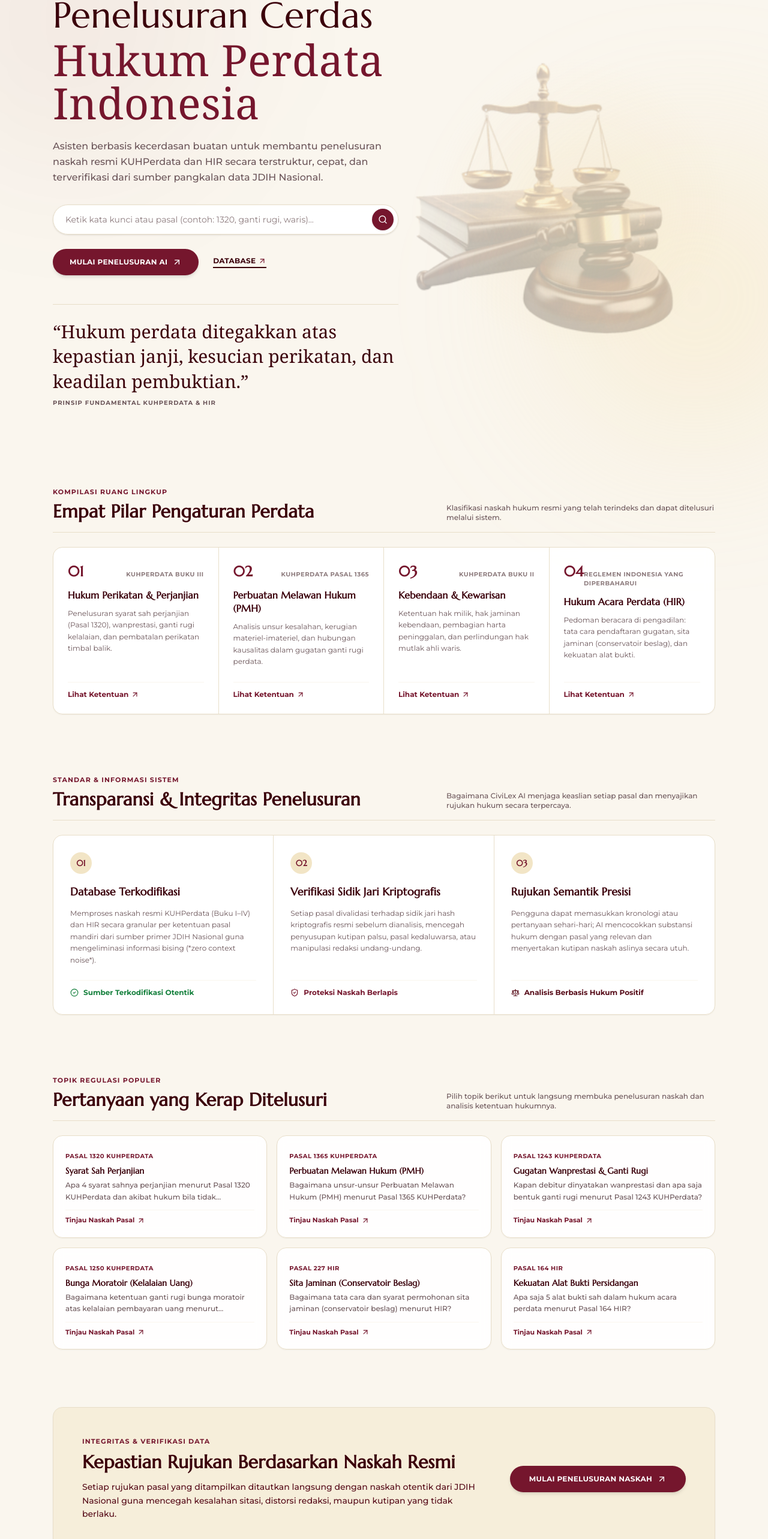
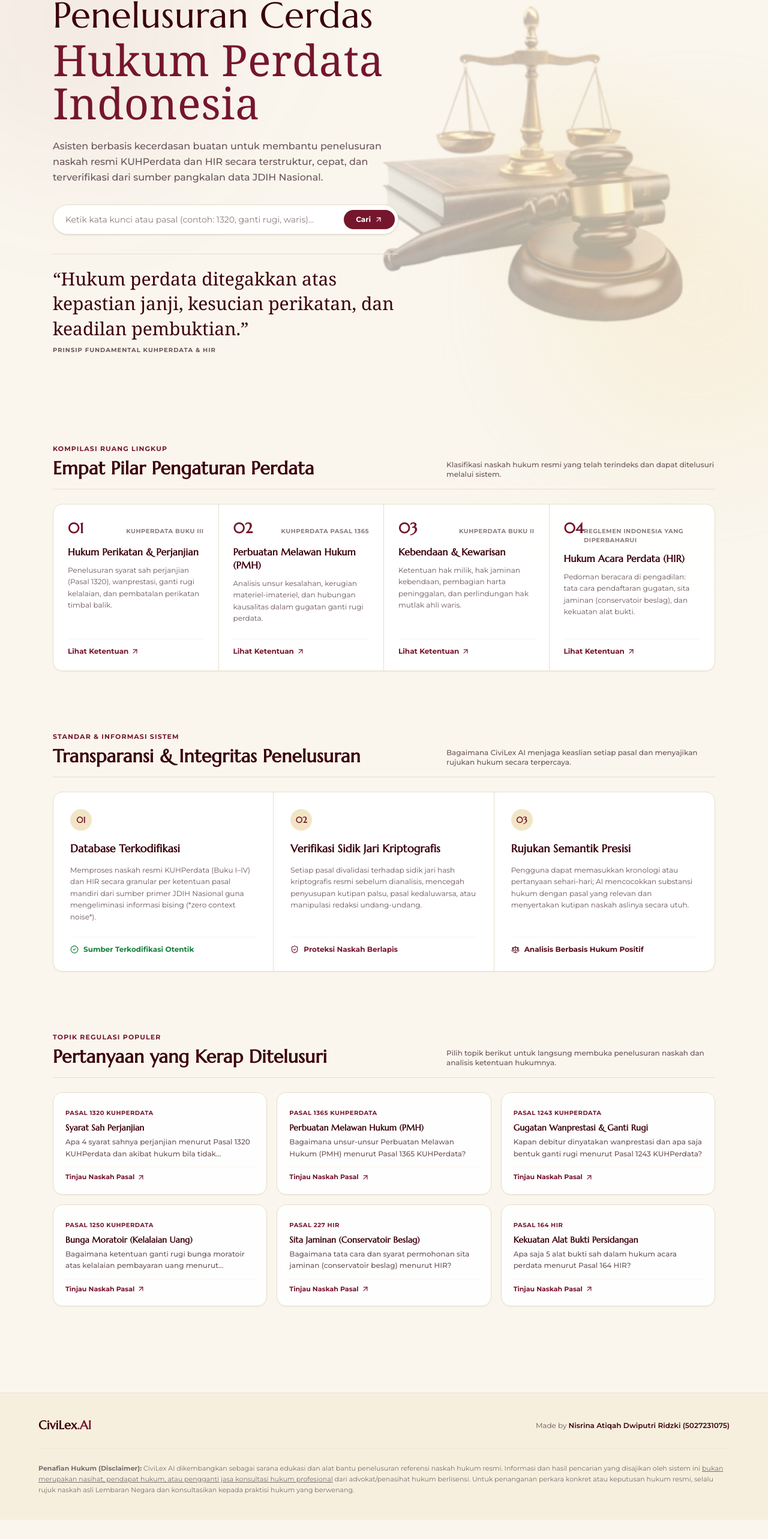
Before and after one commit to nisrinaatiqah/legal-rag-kuhperdata, a Next.js app in the folder perdata-app/: page / in a window 1280 px wide. Shown: the part 135-2701 px from the top of the page at 60% size. After the commit the page ends 2669 px from the top, so only its background shows below. Built offline with nearby package versions, Linux system fonts and the light colour scheme; a web font is replaced by a local one.

Commit message:
fix(hero): eliminate redundant CTA buttons, ground law emblem flush at bottom right, and fit quote above the fold

```diff
--- a/perdata-app/app/page.tsx
+++ b/perdata-app/app/page.tsx
@@ -1,7 +1,7 @@
 'use client';
 
 import Link from 'next/link';
-import { ArrowUpRight, Search, FileText, CheckCircle2, ShieldCheck, Scale } from 'lucide-react';
+import { ArrowUpRight, Search, CheckCircle2, ShieldCheck, Scale } from 'lucide-react';
 import { useState } from 'react';
 import { useRouter } from 'next/navigation';
 
@@ -89,15 +89,15 @@ export default function HomePage() {
   return (
     <div className="flex flex-col gap-24 pb-20 font-body">
       {/* Editorial Hero Section with Faded Law Emblem Background (Inspired by fe-kuhp-kuhap-chatbot) */}
-      <section className="relative overflow-hidden w-full pt-4 pb-8">
-        {/* Soft Faded Background Law Emblem Watermark */}
+      <section className="relative overflow-hidden w-full pt-4 pb-12">
+        {/* Soft Faded Background Law Emblem Watermark - Grounded at bottom right */}
         <div
           aria-hidden="true"
-          className="absolute right-0 md:right-8 lg:right-16 top-1/2 -translate-y-1/2 w-[340px] sm:w-[460px] lg:w-[600px] h-[340px] sm:h-[460px] lg:h-[600px] pointer-events-none select-none z-0 opacity-20 md:opacity-25 transition-opacity"
+          className="absolute right-0 md:right-4 lg:right-8 bottom-0 w-[420px] sm:w-[560px] lg:w-[700px] h-[480px] sm:h-[600px] lg:h-[720px] pointer-events-none select-none z-0 opacity-25 md:opacity-30 transition-opacity"
           style={{
             backgroundImage: "url('/law-emblem.png')",
             backgroundRepeat: 'no-repeat',
-            backgroundPosition: 'center',
+            backgroundPosition: 'bottom right',
             backgroundSize: 'contain',
             filter: 'contrast(1.05) sepia(0.15)',
           }}
@@ -128,7 +128,7 @@ export default function HomePage() {
               Asisten berbasis kecerdasan buatan untuk membantu penelusuran naskah resmi KUHPerdata dan HIR secara terstruktur, cepat, dan terverifikasi dari sumber pangkalan data JDIH Nasional.
             </p>
 
-            {/* Direct Query Search Input - Floraverse Floating Pill */}
+            {/* Direct Query Search Input - Sole Interaction Point in Hero (No Duplicates) */}
             <form onSubmit={handleQuickSearch} className="mt-8 w-full max-w-xl">
               <div className="relative flex items-center">
                 <input
@@ -136,39 +136,21 @@ export default function HomePage() {
                   value={quickQuery}
                   onChange={(e) => setQuickQuery(e.target.value)}
                   placeholder="Ketik kata kunci atau pasal (contoh: 1320, ganti rugi, waris)..."
-                  className="w-full pl-5 pr-12 py-3.5 bg-white/95 backdrop-blur-md border border-[#E8DEC9] text-xs sm:text-sm text-[#2A171A] placeholder-[#8C7A7C] focus:outline-none focus:border-[#75162D] rounded-full shadow-sm font-montserrat transition-all focus:ring-2 focus:ring-[#75162D]/10"
+                  className="w-full pl-5 pr-28 py-3.5 bg-white/95 backdrop-blur-md border border-[#E8DEC9] text-xs sm:text-sm text-[#2A171A] placeholder-[#8C7A7C] focus:outline-none focus:border-[#75162D] rounded-full shadow-sm font-montserrat transition-all focus:ring-2 focus:ring-[#75162D]/10"
                 />
                 <button
                   type="submit"
-                  className="absolute right-2 p-2.5 rounded-full bg-[#75162D] text-white hover:bg-[#560B18] transition-colors shadow-sm"
-                  title="Cari Naskah"
+                  className="btn-burgundy-primary absolute right-1.5 px-5 py-2 rounded-full text-xs font-bold font-montserrat flex items-center gap-1.5 shadow-sm hover:scale-[1.02] transition-transform"
+                  title="Mulai Penelusuran"
                 >
-                  <Search className="w-4 h-4" />
+                  <span>Cari</span>
+                  <ArrowUpRight className="w-3.5 h-3.5" />
                 </button>
               </div>
             </form>
 
-            {/* Actions: Floraverse Rounded-Full Pill Buttons */}
-            <div className="flex flex-wrap items-center gap-6 mt-6">
-              <Link
-                href="/chat"
-                className="btn-burgundy-primary px-7 py-3.5 rounded-full text-xs font-bold tracking-wide uppercase font-montserrat flex items-center gap-2 shadow-md hover:scale-[1.02] transition-transform"
-              >
-                <span>Mulai Penelusuran AI</span>
-                <ArrowUpRight className="w-4 h-4" />
-              </Link>
-
-              <Link
-                href="/database"
-                className="text-xs font-bold tracking-wide uppercase font-montserrat text-[#3B010B] hover:text-[#75162D] transition-colors border-b-2 border-[#3B010B] pb-0.5 flex items-center gap-1"
-              >
-                <span>Database</span>
-                <ArrowUpRight className="w-3.5 h-3.5 text-[#75162D]" />
-              </Link>
-            </div>
-
             {/* Editorial Principle Quote in Italiana */}
-            <div className="mt-12 pt-6 border-t border-[#E8DEC9] w-full max-w-xl">
+            <div className="mt-8 pt-5 border-t border-[#E8DEC9] w-full max-w-xl">
               <p className="font-italiana text-2xl md:text-3xl text-[#3B010B] leading-snug">
                 &ldquo;Hukum perdata ditegakkan atas kepastian janji, kesucian perikatan, dan keadilan pembuktian.&rdquo;
               </p>
@@ -352,31 +334,6 @@ export default function HomePage() {
           ))}
         </div>
       </section>
-
-      {/* Authentic Swiss/Editorial Statement Section (Floraverse Rounded-2xl Style) */}
-      <section className="max-w-6xl mx-auto px-6 w-full">
-        <div className="bg-[#F2E5C6]/50 backdrop-blur-sm border border-[#E8DEC9] p-8 md:p-12 rounded-2xl flex flex-col md:flex-row items-start md:items-center justify-between gap-8 shadow-xs">
-          <div className="flex flex-col gap-2 max-w-2xl">
-            <span className="text-[11px] font-bold uppercase tracking-widest text-[#75162D] font-montserrat">
-              Integritas &amp; Verifikasi Data
-            </span>
-            <h3 className="font-cyntho text-2xl md:text-3xl font-bold tracking-tight text-[#3B010B]">
-              Kepastian Rujukan Berdasarkan Naskah Resmi
-            </h3>
-            <p className="text-xs sm:text-sm text-[#560B18] leading-relaxed mt-1 font-montserrat font-medium">
-              Setiap rujukan pasal yang ditampilkan ditautkan langsung dengan naskah otentik dari JDIH Nasional guna mencegah kesalahan sitasi, distorsi redaksi, maupun kutipan yang tidak berlaku.
-            </p>
-          </div>
-
-          <Link
-            href="/chat"
-            className="btn-burgundy-primary px-8 py-3.5 rounded-full text-xs font-bold tracking-wide uppercase font-montserrat shrink-0 flex items-center gap-2 shadow-md hover:scale-[1.02] transition-transform"
-          >
-            <span>Mulai Penelusuran Naskah</span>
-            <ArrowUpRight className="w-4 h-4" />
-          </Link>
-        </div>
-      </section>
     </div>
   );
 }
```
